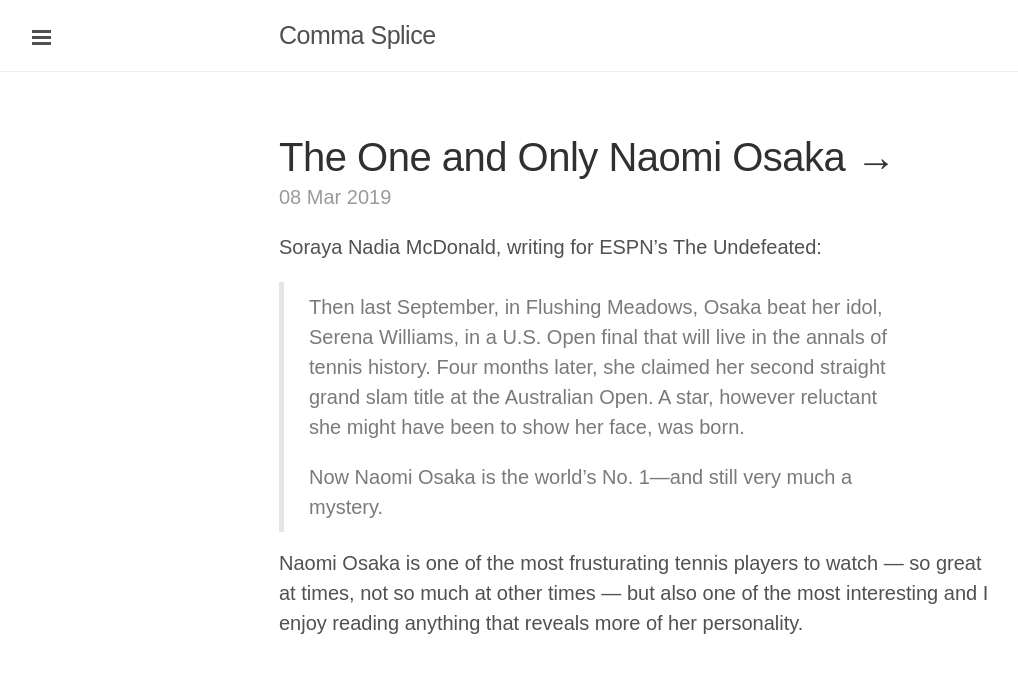
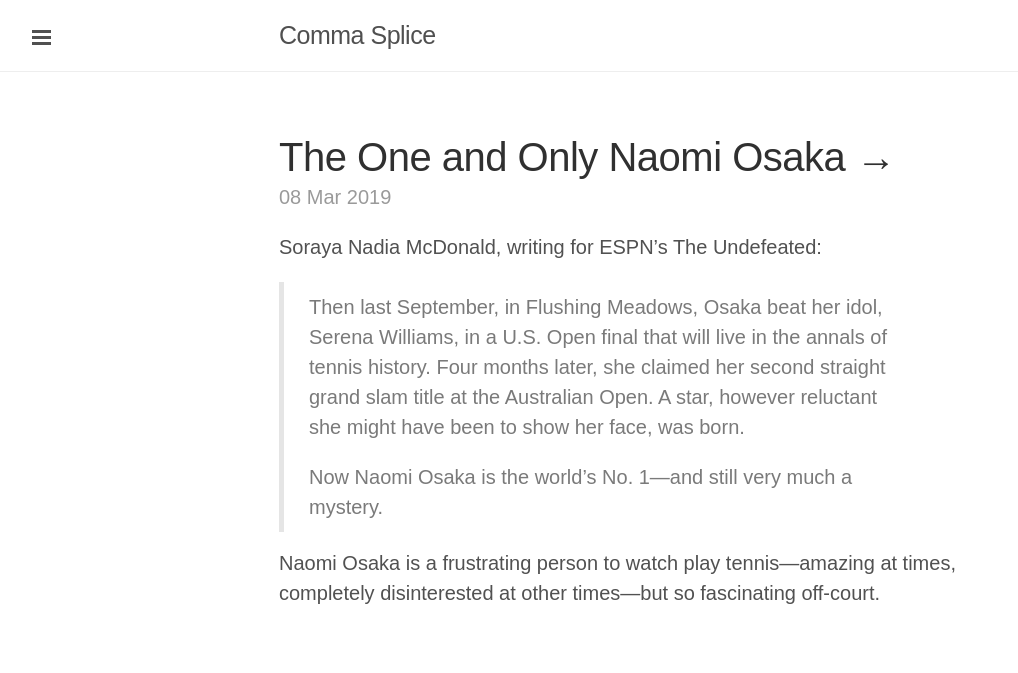
Before and after one commit to davidixon/davidixon.github.io, a Jekyll site: the page built from _posts/2019-03-08-osaka.md, in a window 1280 px wide. Shown: the top 673 px of the page, without its empty margins (1-1019 px from the left). Built offline with Jekyll 4.4.1, drawn with Linux system fonts in a browser that asks for light colours.

Commit message:
Editing post

```diff
--- a/_posts/2019-03-08-osaka.md
+++ b/_posts/2019-03-08-osaka.md
@@ -11,4 +11,4 @@
 >
 > Now Naomi Osaka is the world’s No. 1—and still very much a mystery.
 
-Naomi Osaka is one of the most frusturating tennis players to watch &mdash; so great at times, not so much at other times &mdash; but also one of the most interesting and I enjoy reading anything that reveals more of her personality.
+Naomi Osaka is a frustrating person to watch play tennis&mdash;amazing at times, completely disinterested at other times&mdash;but so fascinating off-court.
```
